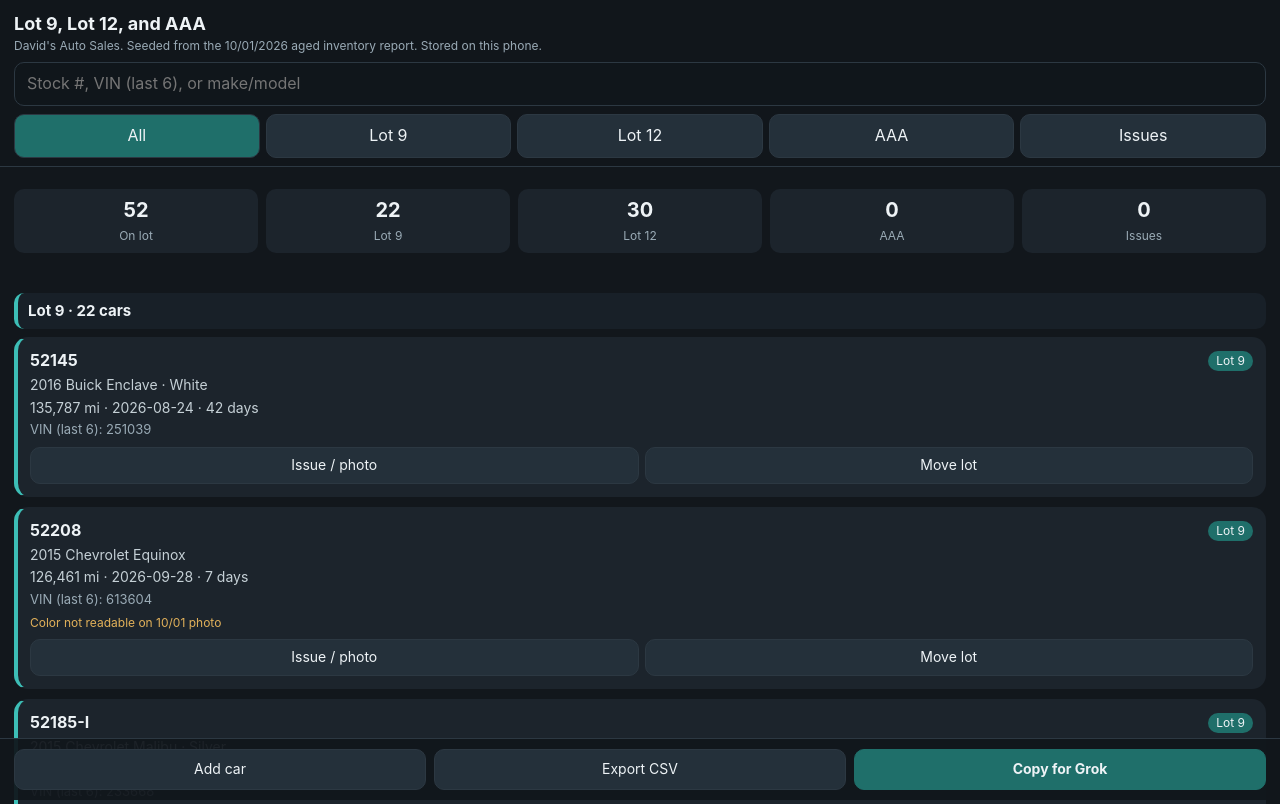
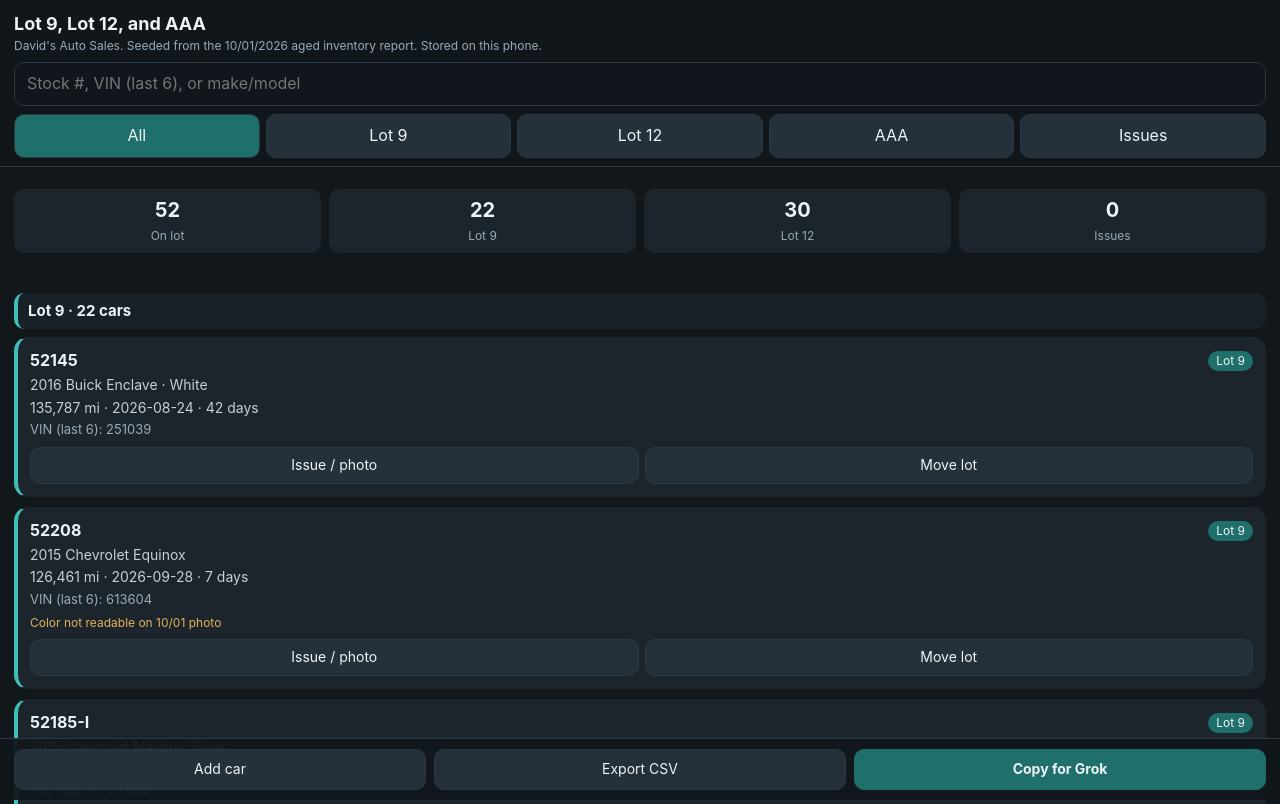
Before and after one commit to xLUGx/lot-tracker, a plain HTML site: page index.html in a window 1280 px wide. Shown: the top 804 px of the page. Drawn offline with Linux system fonts and the light colour scheme.

Commit message:
Exclude AAA from On lot / Lot / Issues summary counts
AAA remains a separate holding tab; summary counts and Issues listing
cover Lot 9 and Lot 12 only so AAA growth does not inflate those tiles.

```diff
--- a/index.html
+++ b/index.html
@@ -376,7 +376,7 @@ function matches(car, tokens) {
 function filteredList(cars, q) {
   const tokens = tokensOf(q);
   let list = cars.filter(c => {
-    if (filter === "issues") return !!c.issues && c.status === "On lot";
+    if (filter === "issues") return !!c.issues && c.status === "On lot" && (c.lot === "9" || c.lot === "12");
     if (filter === "9" || filter === "12" || filter === "AAA") {
       if (c.lot !== filter) return false;
       if (c.status !== "On lot") return false;
@@ -457,16 +457,12 @@ function renderSections(list, q) {
   if (filter === "issues") {
     const g9 = list.filter(c => c.lot === "9").sort(sortWithin);
     const g12 = list.filter(c => c.lot === "12").sort(sortWithin);
-    const gAAA = list.filter(c => c.lot === "AAA").sort(sortWithin);
     let html = "";
     if (g9.length) {
       html += `<section class="lot-section"><h2 class="lot-head lot-head-9">Lot 9 · ${g9.length} cars</h2>${g9.map(cardHTML).join("")}</section>`;
     }
     if (g12.length) {
       html += `<section class="lot-section"><h2 class="lot-head lot-head-12">Lot 12 · ${g12.length} cars</h2>${g12.map(cardHTML).join("")}</section>`;
-    }
-    if (gAAA.length) {
-      html += `<section class="lot-section"><h2 class="lot-head lot-head-AAA">AAA · ${gAAA.length} cars</h2>${gAAA.map(cardHTML).join("")}</section>`;
     }
     return html || `<p class="sub">No cars match.</p>`;
   }
@@ -476,13 +472,13 @@ function renderSections(list, q) {
 function show() {
   const cars = mergeCars();
   const q = $("q").value;
-  const on = cars.filter(c => c.status === "On lot");
+  // Counts are Lot 9/12 only — AAA is a separate holding place and must not inflate On lot / Issues
+  const onLots = cars.filter(c => c.status === "On lot" && (c.lot === "9" || c.lot === "12"));
   $("counts").innerHTML = [
-    [on.length, "On lot"],
-    [on.filter(c => c.lot === "9").length, "Lot 9"],
-    [on.filter(c => c.lot === "12").length, "Lot 12"],
-    [on.filter(c => c.lot === "AAA").length, "AAA"],
-    [on.filter(c => c.issues).length, "Issues"]
+    [onLots.length, "On lot"],
+    [onLots.filter(c => c.lot === "9").length, "Lot 9"],
+    [onLots.filter(c => c.lot === "12").length, "Lot 12"],
+    [onLots.filter(c => c.issues).length, "Issues"]
   ].map(([n, l]) => `<div><b>${n}</b><span>${l}</span></div>`).join("");
   const list = filteredList(cars, q);
   $("list").innerHTML = renderSections(list, q);
```
Also changed, not shown: index.template.html (+7 -11 lines), lot-tracker-standalone.html (+7 -11 lines).
